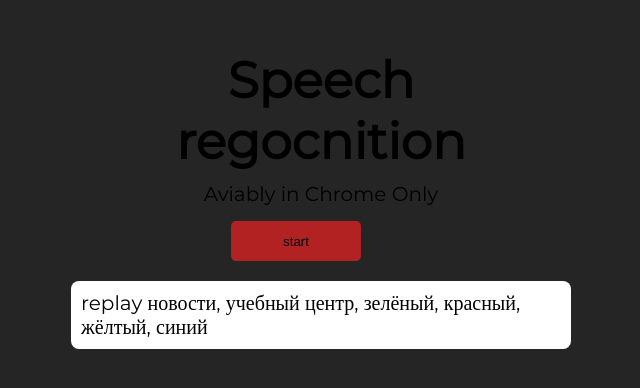
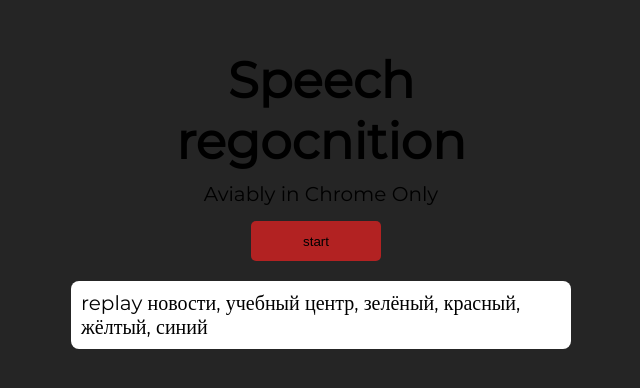
Before and after one commit to breezepm77/voice-, a plain HTML site: page index.html in a window 1280 px wide. Shown: the whole page, without its empty margins (319-959 px from the left). Drawn offline with Linux system fonts and the light colour scheme.

Commit message:
Update style.css

```diff
--- a/style.css
+++ b/style.css
@@ -58,7 +58,7 @@ section p {
     text-align: right;
 }
 #btn{
-    margin-left: 550px;
+    margin-left: 570px;
     margin-top: -25px;
     position: absolute;
     width: 130px;
```
